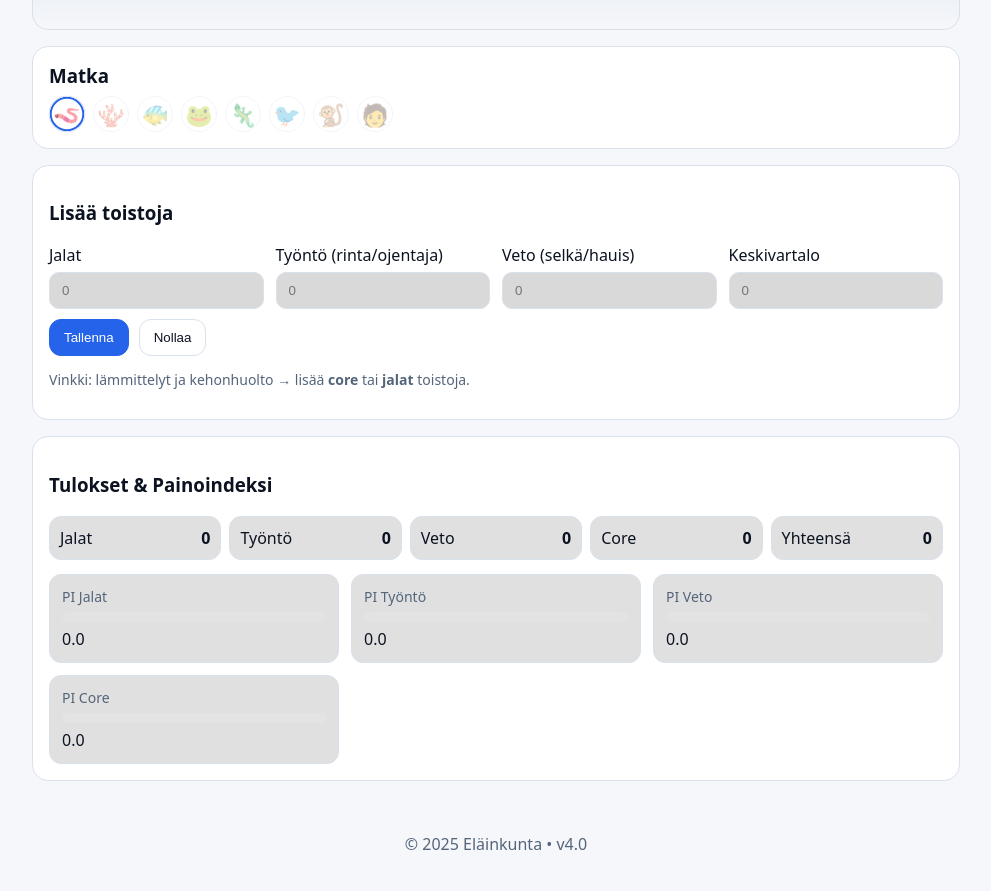
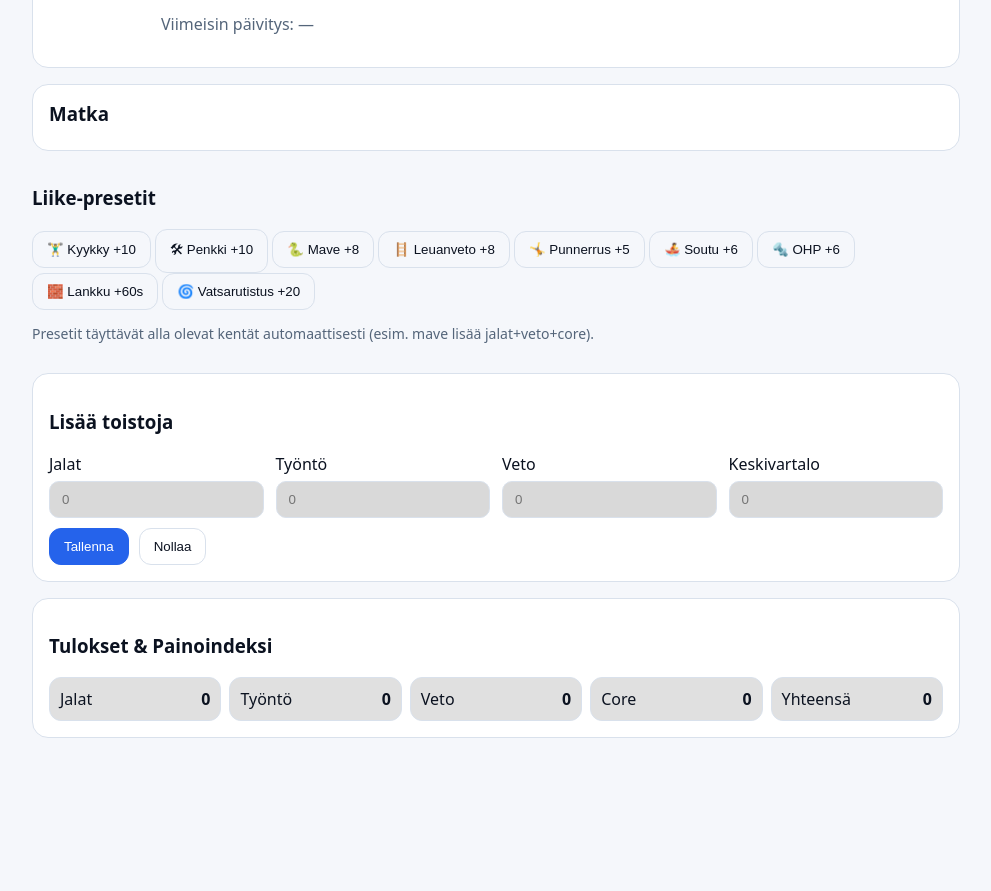
Before and after one commit to Nikolainox/Beastap, a plain HTML site: page index.html in a window 1280 px wide. Shown: the part 379-1270 px from the top of the page, without its empty margins (144-1135 px from the left). After the commit the page ends 1133 px from the top, so only its background shows below. Drawn offline with Linux system fonts and the light colour scheme.

Commit message:
Update index.html

```diff
--- a/index.html
+++ b/index.html
@@ -1,18 +1,19 @@
 <!DOCTYPE html>
 <html lang="fi">
 <head>
-  <meta charset="UTF-8" />
+  <meta charset="UTF-8"/>
   <meta name="viewport" content="width=device-width, initial-scale=1"/>
   <title>Eläinkunta – Evoluutio & Painoindeksi</title>
-  <link rel="stylesheet" href="styles.css"/>
+  <link rel="stylesheet" href="./styles.css"/>
 </head>
 <body>
   <header class="app-header">
     <h1>🪱 → 🧑 Eläinkunnan Evoluutio</h1>
-    <p>Syötä toistot lihasryhmittäin ja seuraa kehitystäsi. Kaikki tallentuu laitteellesi.</p>
+    <p>Syötä toistot lihasryhmittäin – kehityt eläinkunnassa. Kaikki tallentuu laitteellesi.</p>
   </header>
 
   <main class="container">
+    <!-- Avatar & status -->
     <section class="avatar-card" aria-live="polite">
       <div id="avatar-emoji" class="avatar" aria-label="Nykyinen eläin">🪱</div>
       <div class="avatar-info">
@@ -24,41 +25,49 @@
         </div>
         <p id="branch-text" class="muted">Polku: Tasapainoinen</p>
         <p id="next-text" class="muted">Seuraavaksi: 🪸 Meduusa</p>
+        <p id="last-update" class="muted small">Viimeisin päivitys: —</p>
       </div>
     </section>
 
+    <!-- Timeline -->
     <section class="timeline">
       <h3>Matka</h3>
       <div id="timeline-bar" class="timeline-bar" aria-label="Evoluutiopolun aikajana"></div>
     </section>
 
+    <!-- Quick presets -->
+    <section class="presets-card">
+      <h3>Liike-presetit</h3>
+      <div class="presets">
+        <button class="preset" data-preset="squat">🏋️‍♂️ Kyykky +10</button>
+        <button class="preset" data-preset="bench">🛠 Penkki +10</button>
+        <button class="preset" data-preset="deadlift">🐍 Mave +8</button>
+        <button class="preset" data-preset="pullup">🪜 Leuanveto +8</button>
+        <button class="preset" data-preset="pushup">🤸 Punnerrus +5</button>
+        <button class="preset" data-preset="row">🚣 Soutu +6</button>
+        <button class="preset" data-preset="ohp">🔩 OHP +6</button>
+        <button class="preset" data-preset="plank">🧱 Lankku +60s</button>
+        <button class="preset" data-preset="crunch">🌀 Vatsarutistus +20</button>
+      </div>
+      <p class="hint">Presetit täyttävät alla olevat kentät automaattisesti (esim. mave lisää jalat+veto+core).</p>
+    </section>
+
+    <!-- Inputs -->
     <section class="input-card">
       <h3>Lisää toistoja</h3>
       <div class="grid">
-        <div class="group">
-          <label for="legs">Jalat</label>
-          <input id="legs" type="number" inputmode="numeric" min="0" placeholder="0"/>
-        </div>
-        <div class="group">
-          <label for="push">Työntö (rinta/ojentaja)</label>
-          <input id="push" type="number" inputmode="numeric" min="0" placeholder="0"/>
-        </div>
-        <div class="group">
-          <label for="pull">Veto (selkä/hauis)</label>
-          <input id="pull" type="number" inputmode="numeric" min="0" placeholder="0"/>
-        </div>
-        <div class="group">
-          <label for="core">Keskivartalo</label>
-          <input id="core" type="number" inputmode="numeric" min="0" placeholder="0"/>
-        </div>
+        <div class="group"><label for="legs">Jalat</label><input id="legs" type="number" min="0" inputmode="numeric" placeholder="0"/></div>
+        <div class="group"><label for="push">Työntö</label><input id="push" type="number" min="0" inputmode="numeric" placeholder="0"/></div>
+        <div class="group"><label for="pull">Veto</label><input id="pull" type="number" min="0" inputmode="numeric" placeholder="0"/></div>
+        <div class="group"><label for="core">Keskivartalo</label><input id="core" type="number" min="0" inputmode="numeric" placeholder="0"/></div>
       </div>
       <div class="actions">
         <button id="add-reps">Tallenna</button>
         <button id="reset" class="ghost">Nollaa</button>
       </div>
-      <p class="hint">Vinkki: lämmittelyt ja kehonhuolto → lisää <strong>core</strong> tai <strong>jalat</strong> toistoja.</p>
     </section>
 
+    <!-- Stats & PI -->
     <section class="stats-card">
       <h3>Tulokset & Painoindeksi</h3>
       <div class="stats">
@@ -69,45 +78,4 @@
         <div><span>Yhteensä</span><strong id="all-total">0</strong></div>
       </div>
 
-      <div class="pi-wrap">
-        <div class="pi-card">
-          <div class="pi-label">PI Jalat</div>
-          <div class="pi-bar"><div id="pi-legs-bar" class="pi-fill" style="width:0%"></div></div>
-          <div id="pi-legs" class="pi-value">0.0</div>
-        </div>
-        <div class="pi-card">
-          <div class="pi-label">PI Työntö</div>
-          <div class="pi-bar"><div id="pi-push-bar" class="pi-fill" style="width:0%"></div></div>
-          <div id="pi-push" class="pi-value">0.0</div>
-        </div>
-        <div class="pi-card">
-          <div class="pi-label">PI Veto</div>
-          <div class="pi-bar"><div id="pi-pull-bar" class="pi-fill" style="width:0%"></div></div>
-          <div id="pi-pull" class="pi-value">0.0</div>
-        </div>
-        <div class="pi-card">
-          <div class="pi-label">PI Core</div>
-          <div class="pi-bar"><div id="pi-core-bar" class="pi-fill" style="width:0%"></div></div>
-          <div id="pi-core" class="pi-value">0.0</div>
-        </div>
-      </div>
-    </section>
-  </main>
-
-  <div id="evolve-toast" class="toast" role="status" aria-live="polite" hidden>
-    <div class="toast-inner">
-      <div id="toast-emoji" class="toast-emoji">🦎</div>
-      <div>
-        <div class="toast-title">Uusi kehitysvaihe!</div>
-        <div id="toast-text" class="toast-text">Olet nyt Lisko</div>
-      </div>
-    </div>
-  </div>
-
-  <footer class="app-footer">
-    <p>© 2025 Eläinkunta • v4.0</p>
-  </footer>
-
-  <script src="app.js"></script>
-</body>
-</html>
+      <d
```
